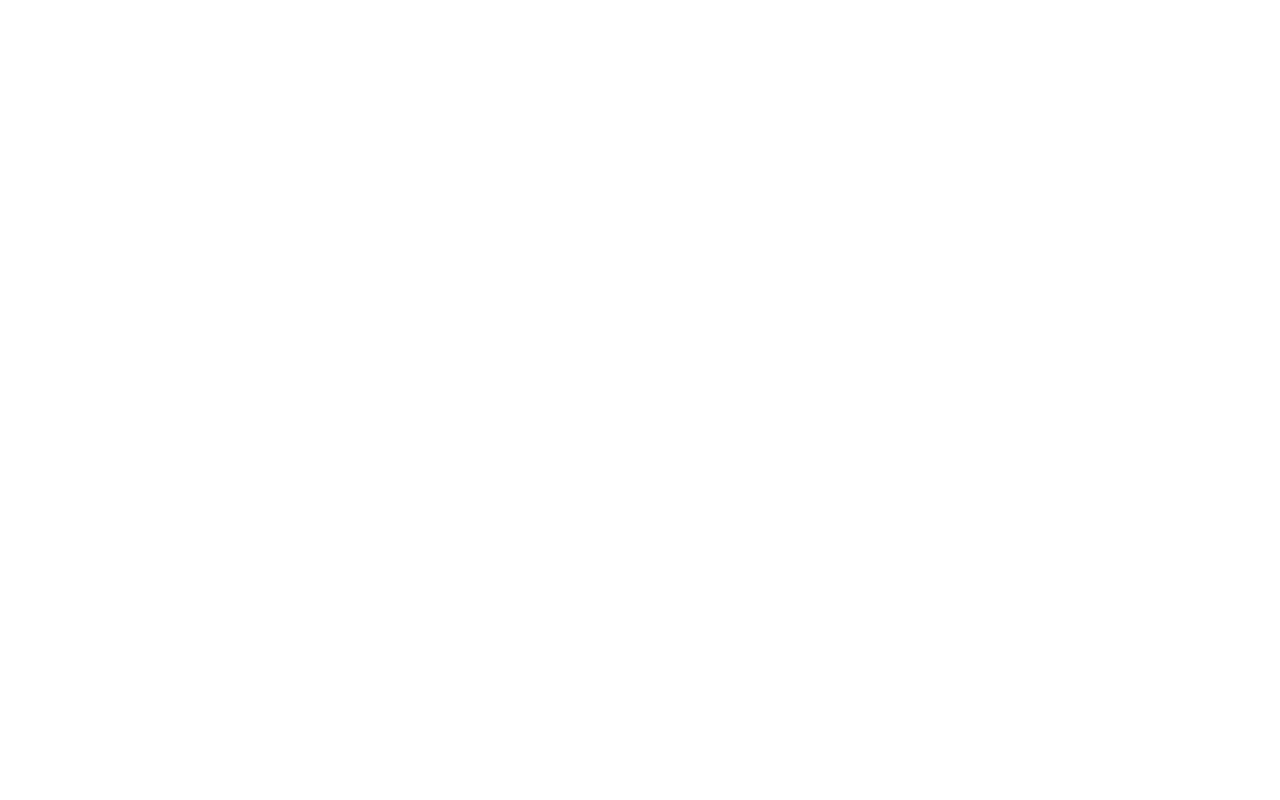
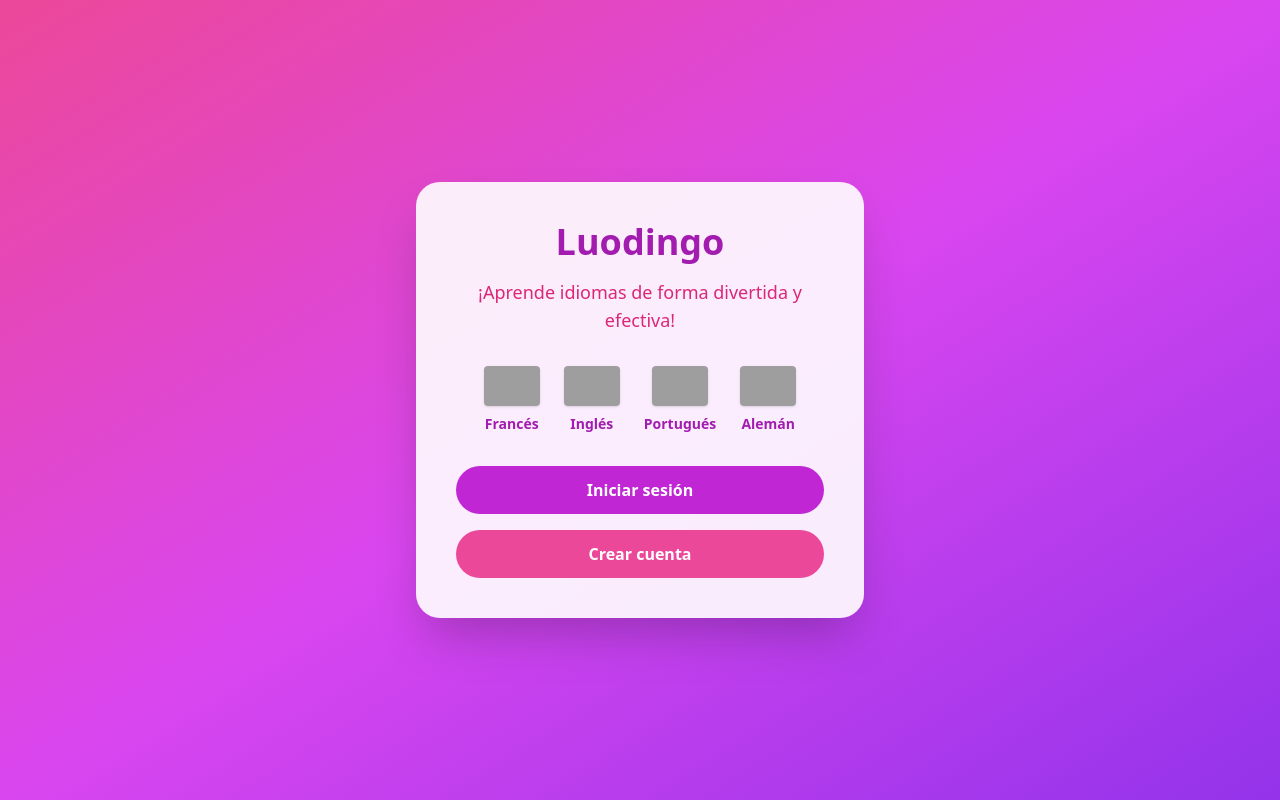
Before and after one commit to gabarhdz/sistema-idiomas, a website: page public/index.html in a window 1280 px wide. Drawn offline with nearby package versions, Linux system fonts and the light colour scheme; grey boxes are pictures that could not be loaded.

Commit message:
finish landing page

```diff
--- a/public/index.html
+++ b/public/index.html
@@ -1,11 +1,53 @@
 <!DOCTYPE html>
 <html lang="en">
+
 <head>
     <meta charset="UTF-8">
     <meta name="viewport" content="width=device-width, initial-scale=1.0">
-    <title>Document</title>
+    <title>Luodingo - Aprende Idiomas</title>
+    <script src="https://cdn.tailwindcss.com"></script>
 </head>
-<body>
 
+<body
+    class="bg-gradient-to-br from-pink-500 via-fuchsia-500 to-purple-600 min-h-screen flex items-center justify-center">
+    <div class="bg-white bg-opacity-90 rounded-3xl shadow-2xl p-10 max-w-md w-full text-center">
+        <h1 class="text-4xl font-extrabold text-fuchsia-700 mb-4">Luodingo</h1>
+        <p class="text-lg text-pink-600 mb-8">¡Aprende idiomas de forma divertida y efectiva!</p>
+        <div class="flex justify-center gap-6 mb-8">
+            <div class="flex flex-col items-center">
+                <img src="https://upload.wikimedia.org/wikipedia/commons/thumb/c/c3/Flag_of_France.svg/2560px-Flag_of_France.svg.png"
+                    alt="Francia" class="w-14 h-10 object-cover rounded shadow">
+                <span class="mt-2 text-sm text-fuchsia-700 font-semibold">Francés</span>
+            </div>
+            <div class="flex flex-col items-center">
+                <img src="https://upload.wikimedia.org/wikipedia/commons/thumb/a/a4/Flag_of_the_United_States.svg/1200px-Flag_of_the_United_States.svg.png"
+                    alt="Estados Unidos" class="w-14 h-10 object-cover rounded shadow">
+                <span class="mt-2 text-sm text-fuchsia-700 font-semibold">Inglés</span>
+            </div>
+            <div class="flex flex-col items-center">
+                <img src="https://upload.wikimedia.org/wikipedia/commons/thumb/0/05/Flag_of_Brazil.svg/960px-Flag_of_Brazil.svg.png?20240809055211"
+                    alt="Brasil" class="w-14 h-10 object-cover rounded shadow">
+                <span class="mt-2 text-sm text-fuchsia-700 font-semibold">Portugués</span>
+            </div>
+            <div class="flex flex-col items-center">
+                <img src="https://upload.wikimedia.org/wikipedia/commons/thumb/b/ba/Flag_of_Germany.svg/2560px-Flag_of_Germany.svg.png"
+                    alt="Alemania" class="w-14 h-10 object-cover rounded shadow">
+                <span class="mt-2 text-sm text-fuchsia-700 font-semibold">Alemán</span>
+            </div>
+        </div>
+        <div class="flex flex-col gap-4">
+            <a
+                href="login.html"
+                class="bg-fuchsia-600 hover:bg-fuchsia-700 text-white font-bold py-3 px-6 rounded-full transition duration-200">
+                Iniciar sesión
+            </a>
+            <a
+                href="signup.html"
+                class="bg-pink-500 hover:bg-pink-600 text-white font-bold py-3 px-6 rounded-full transition duration-200">
+                Crear cuenta
+        </a>
+        </div>
+    </div>
 </body>
+
 </html>
```
Also changed, not shown: public/login.html (added, +11 -0 lines), public/signup.html (added, +11 -0 lines).
